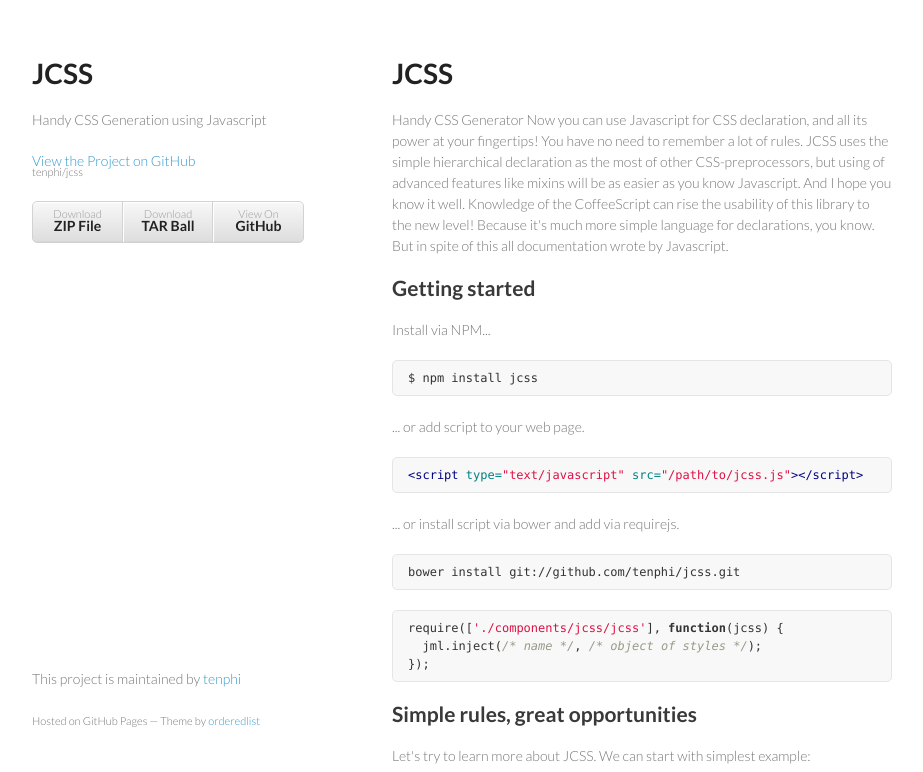
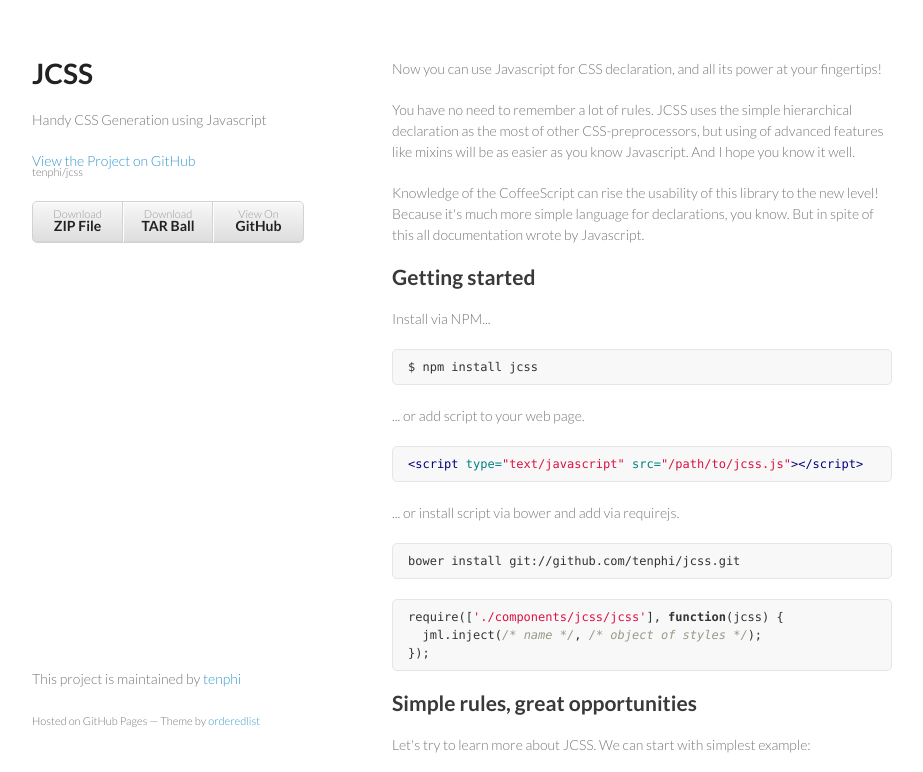
Before and after one commit to tenphi/jcss, a plain HTML site: page index.html in a window 1280 px wide. Shown: the top 772 px of the page, without its empty margins (178-1101 px from the left). Drawn offline with Linux system fonts and the light colour scheme.

```diff
--- a/index.html
+++ b/index.html
@@ -28,12 +28,11 @@
         </ul>
       </header>
       <section>
-        <h1>JCSS</h1>
+        <p>Now you can use Javascript for CSS declaration, and all its power at your fingertips!</p>
 
-<p>Handy CSS Generator
-Now you can use Javascript for CSS declaration, and all its power at your fingertips!
-You have no need to remember a lot of rules. JCSS uses the simple hierarchical declaration as the most of other CSS-preprocessors, but using of advanced features like mixins will be as easier as you know Javascript. And I hope you know it well.
-Knowledge of the CoffeeScript can rise the usability of this library to the new level! Because it's much more simple language for declarations, you know. But in spite of this all documentation wrote by Javascript.</p>
+<p>You have no need to remember a lot of rules. JCSS uses the simple hierarchical declaration as the most of other CSS-preprocessors, but using of advanced features like mixins will be as easier as you know Javascript. And I hope you know it well.</p>
+
+<p>Knowledge of the CoffeeScript can rise the usability of this library to the new level! Because it's much more simple language for declarations, you know. But in spite of this all documentation wrote by Javascript.</p>
 
 <h2>Getting started</h2>
 
@@ -215,7 +214,7 @@
 <span class="p">}());</span>
 </pre></div>
 
-<p>You already now what output should be here :)</p>
+<p>You already know what output should be here :)</p>
 
 <h2>Extras</h2>
 
```
Also changed, not shown: params.json (+1 -1 lines).
